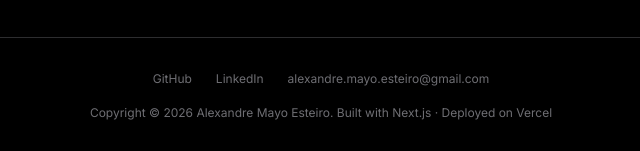
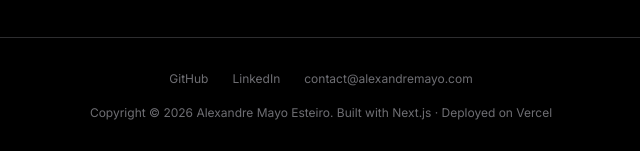
Before and after one commit to IsNotTheReal/me, a Next.js app: page /en in a window 1280 px wide. Shown: the part 6186-6337 px from the top of the page, without its empty margins (319-959 px from the left). Built offline with nearby package versions, Linux system fonts and the light colour scheme.

Commit message:
Final update
Final

```diff
--- a/data/profile.ts
+++ b/data/profile.ts
@@ -15,7 +15,7 @@ export const profile: Profile = {
     es: 'Desarrollador de Software Junior especializado en Ciberseguridad e Infraestructura IT. Trayectoria que combina desarrollo de aplicaciones con administración de sistemas y redes, con experiencia internacional consolidada en Dublín. Aprendizaje continuo, adaptación a entornos tecnológicos dinámicos y enfoque orientado a la resolución de problemas.',
   },
   location: 'Santiago de Compostela, Galicia, España',
-  email: 'alexandre.mayo.esteiro@gmail.com',
+  email: 'contact@alexandremayo.com',
   availability: 'open',
   links: {
     github: 'https://github.com/IsNotTheReal',
```
